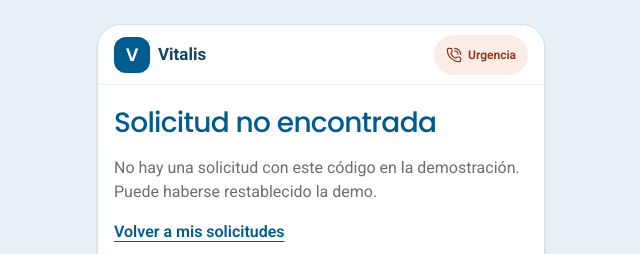
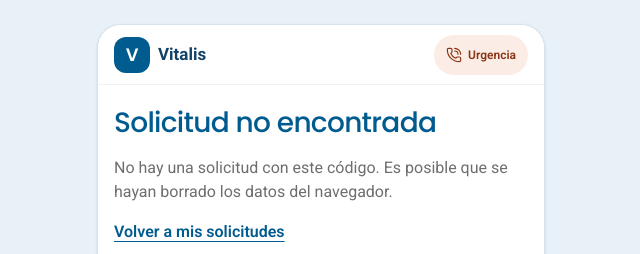
Before and after one commit to equantum-py/vitalis-demo, a Next.js app: page /paciente/solicitudes/1 in a window 1280 px wide. Shown: the top 254 px of the page, without its empty margins (319-959 px from the left). Built offline with nearby package versions, Linux system fonts and the light colour scheme.

Commit message:
copy: limpiar referencias visibles en flujo paciente

```diff
--- a/app/paciente/solicitudes/[id]/vista-seguimiento.tsx
+++ b/app/paciente/solicitudes/[id]/vista-seguimiento.tsx
@@ -23,7 +23,7 @@ export function VistaSeguimiento({ id }: { id: string }) {
       <div className="flex flex-col gap-4">
         <PageTitle title="Solicitud no encontrada" />
         <p className="text-ink-soft">
-          No hay una solicitud con este código en la demostración. Puede haberse restablecido la demo.
+          No hay una solicitud con este código. Es posible que se hayan borrado los datos del navegador.
         </p>
         <Link href="/paciente/solicitudes" className="font-semibold text-azul-600 underline underline-offset-4">
           Volver a mis solicitudes
```
